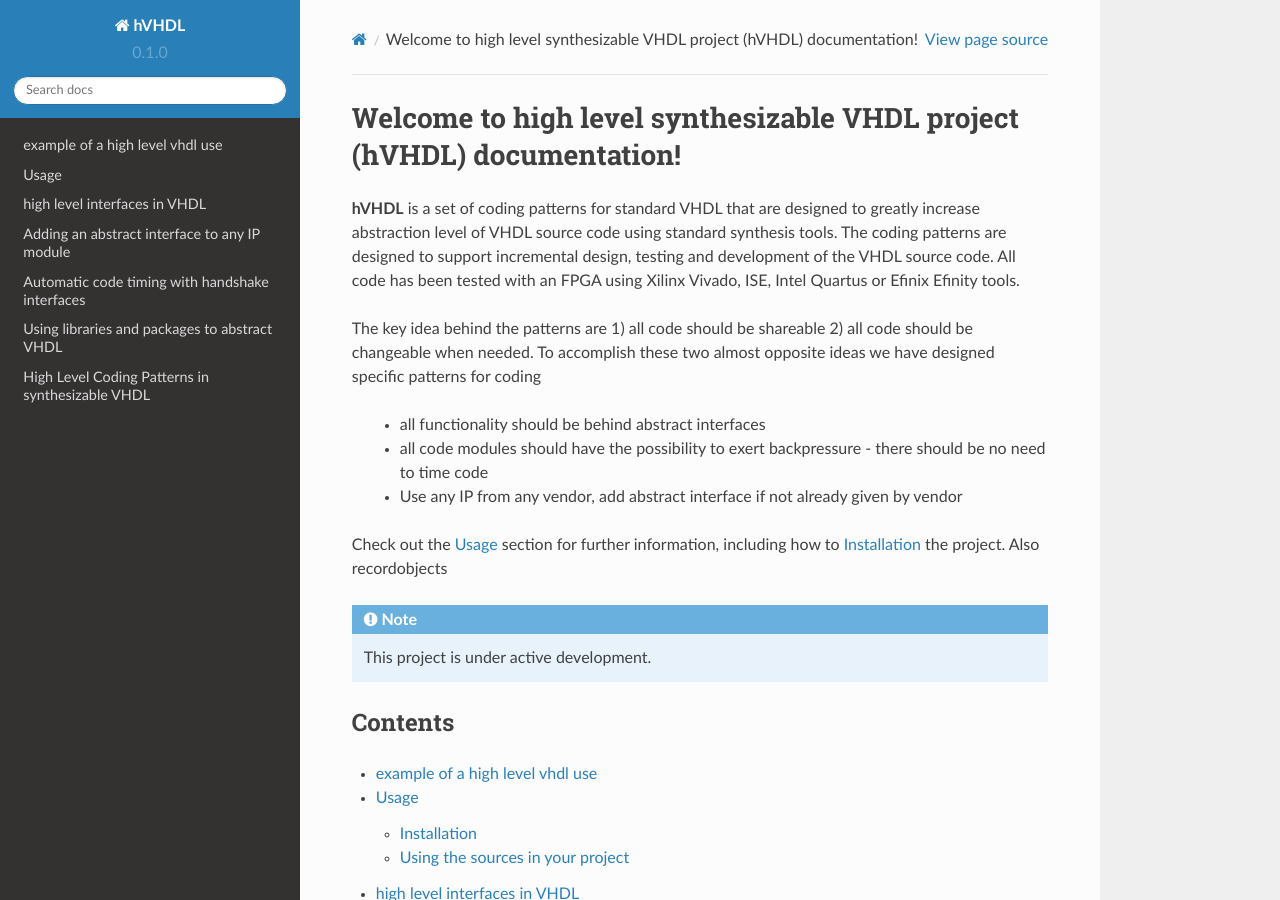
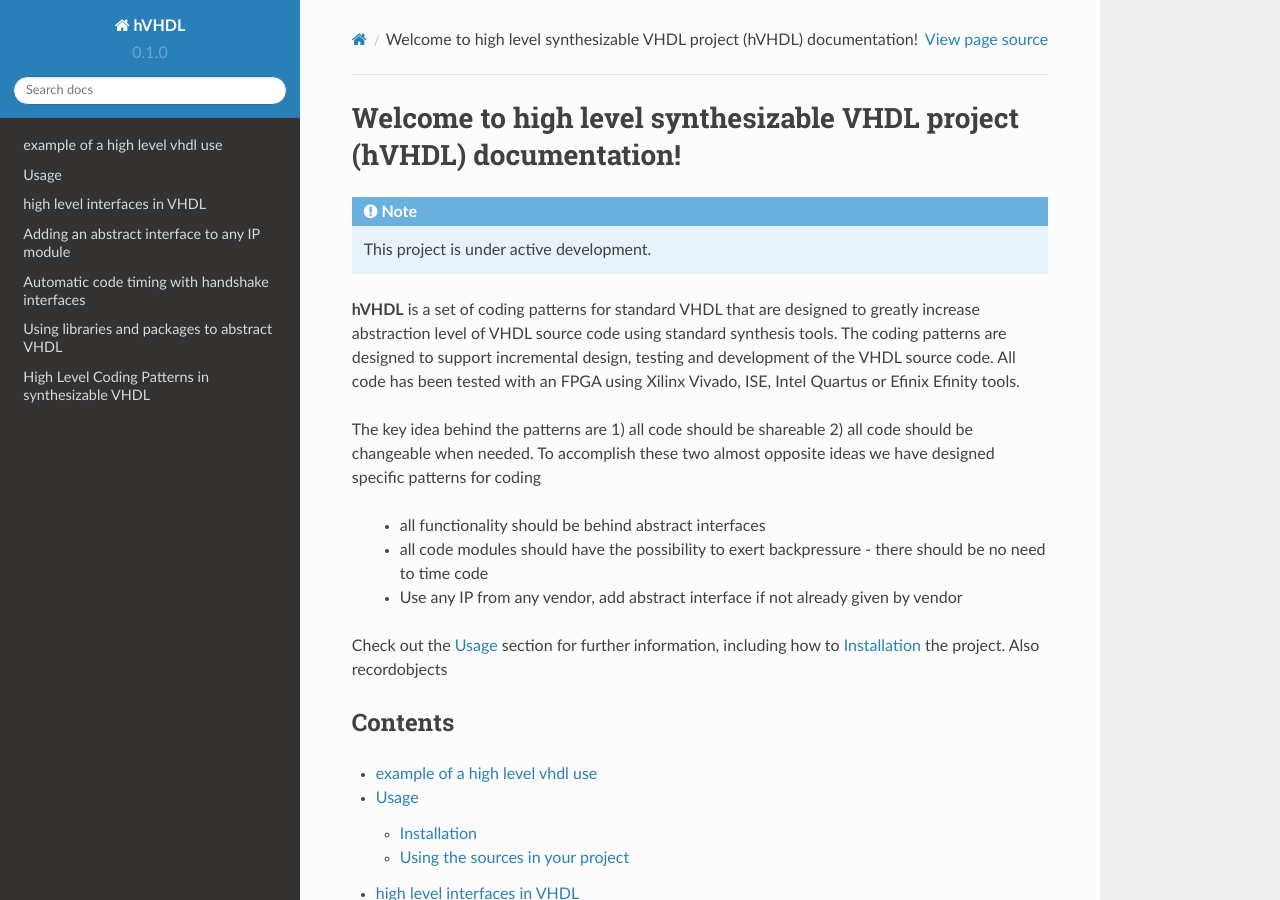
Before and after one commit to hVHDL/hVHDL, a Sphinx documentation site: the page built from docs/source/index.rst, in a window 1280 px wide and 900 px high. Built offline with Sphinx 7.4.7 and the Read the Docs theme 2.0.0, drawn with Linux system fonts in a browser that asks for light colours; some of the changed lines change nothing that is shown.

Commit message:
move doc to higer position

```diff
--- a/docs/source/index.rst
+++ b/docs/source/index.rst
@@ -1,5 +1,9 @@
 Welcome to high level synthesizable VHDL project (hVHDL) documentation!
 =======================================================================
+
+.. note::
+
+   This project is under active development.
 
 **hVHDL** is a set of coding patterns for standard VHDL that are designed to greatly increase abstraction level of VHDL source code using standard synthesis tools. The coding patterns are designed to support incremental design, testing and development of the VHDL source code. All code has been tested with an FPGA using Xilinx Vivado, ISE, Intel Quartus or Efinix Efinity tools.
 
@@ -12,9 +16,6 @@ To accomplish these two almost opposite ideas we have designed specific patterns
 Check out the :doc:`usage` section for further information, including
 how to :ref:`installation` the project. Also :ref:`recordobjects`
 
-.. note::
-
-   This project is under active development.
 
 Contents
 --------
```
